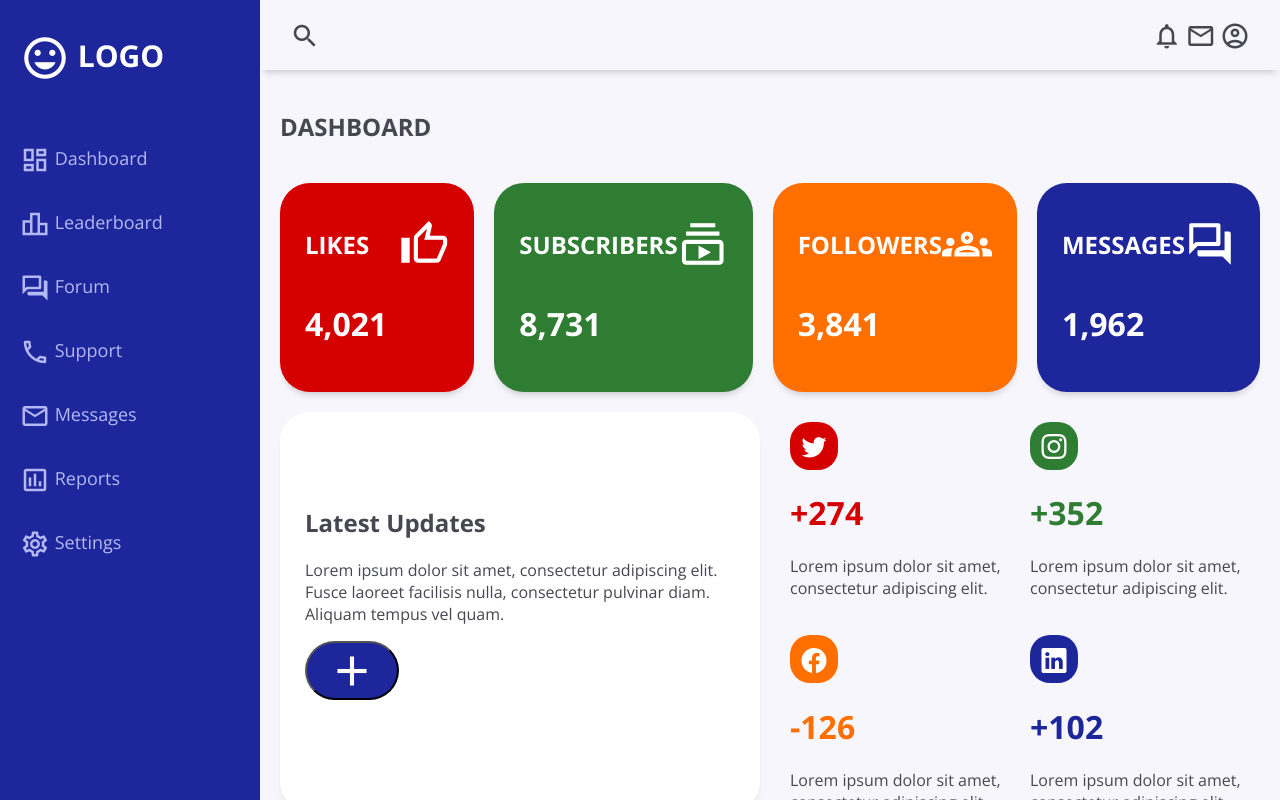
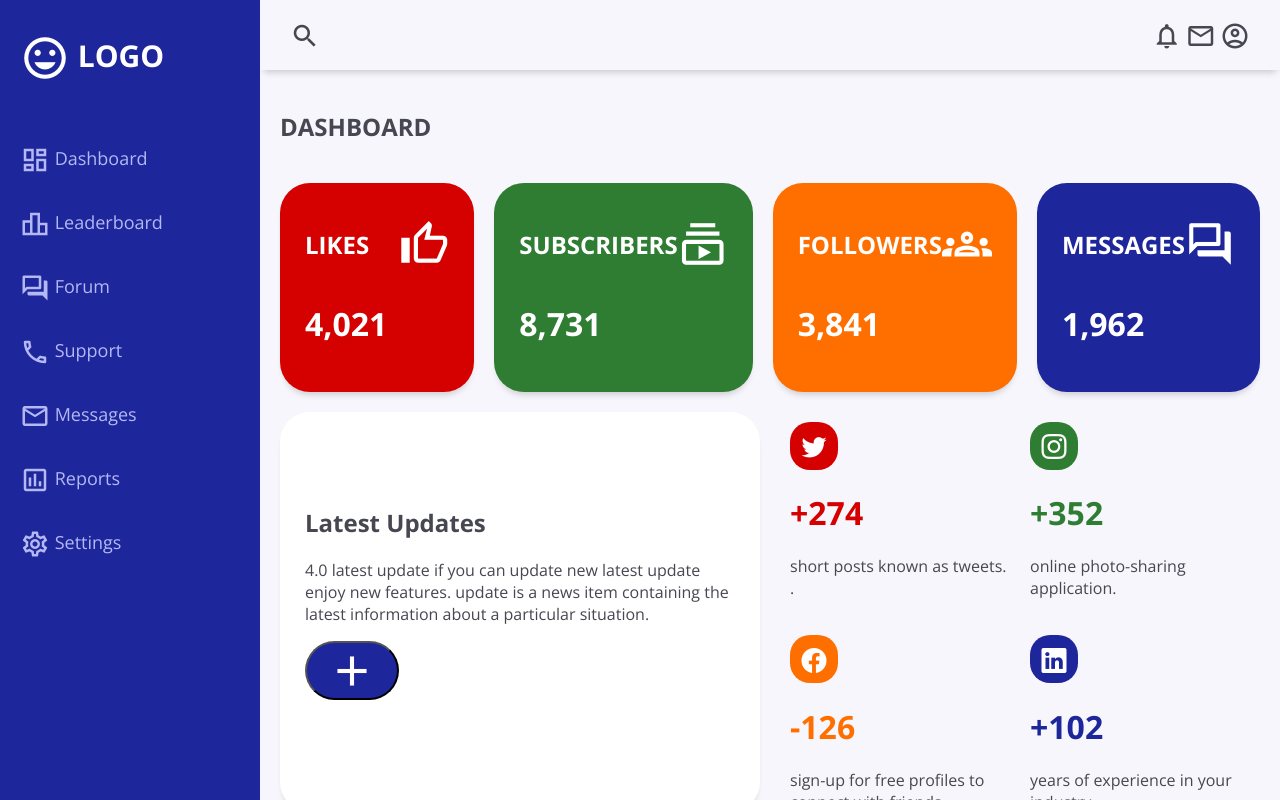
Before and after one commit to JanithNanayakkaraSE0612/CodeAlpha_Internship, a plain HTML site: page Social Media Dashboard/social-media-dashboard/index.html in a window 1280 px wide. Drawn offline with nearby package versions, Linux system fonts and the light colour scheme.

```diff
--- a/Social Media Dashboard/social-media-dashboard/index.html
+++ b/Social Media Dashboard/social-media-dashboard/index.html
@@ -132,8 +132,8 @@
           <div class="product-card">
             <h2 class="product-description">Latest Updates</h2>
             <p class="text-secondary">
-              Lorem ipsum dolor sit amet, consectetur adipiscing elit. Fusce laoreet facilisis nulla, consectetur pulvinar diam. Aliquam tempus vel quam.
-            </p>
+              4.0 latest update if you can update new latest update enjoy new features.
+              update is a news item containing the latest information about a particular situation.           </p>
             <button type="button" class="product-button">
               <span class="material-icons-outlined">add</span>
             </button>
@@ -147,7 +147,7 @@
                   <i class="bi bi-twitter"></i>
                 </div>
                 <h1 class="text-red">+274</h1>
-                <p class="text-secondary">Lorem ipsum dolor sit amet, consectetur adipiscing elit.</p>
+                <p class="text-secondary"> short posts known as tweets. .</p>
               </div>
 
               <div>
@@ -155,7 +155,7 @@
                   <i class="bi bi-instagram"></i>
                 </div>
                 <h1 class="text-green">+352</h1>
-                <p class="text-secondary">Lorem ipsum dolor sit amet, consectetur adipiscing elit.</p>
+                <p class="text-secondary">online photo-sharing application.</p>
               </div>
 
               <div>
@@ -163,7 +163,7 @@
                   <i class="bi bi-facebook"></i>
                 </div>
                 <h1 class="text-orange">-126</h1>
-                <p class="text-secondary">Lorem ipsum dolor sit amet, consectetur adipiscing elit.</p>
+                <p class="text-secondary">sign-up for free profiles to connect with friends.</p>
               </div>
 
               <div>
@@ -171,7 +171,7 @@
                   <i class="bi bi-linkedin"></i>
                 </div>
                 <h1 class="text-blue">+102</h1>
-                <p class="text-secondary">Lorem ipsum dolor sit amet, consectetur adipiscing elit.</p>
+                <p class="text-secondary"> years of experience in your industry.</p>
               </div>
 
             </div>
```
